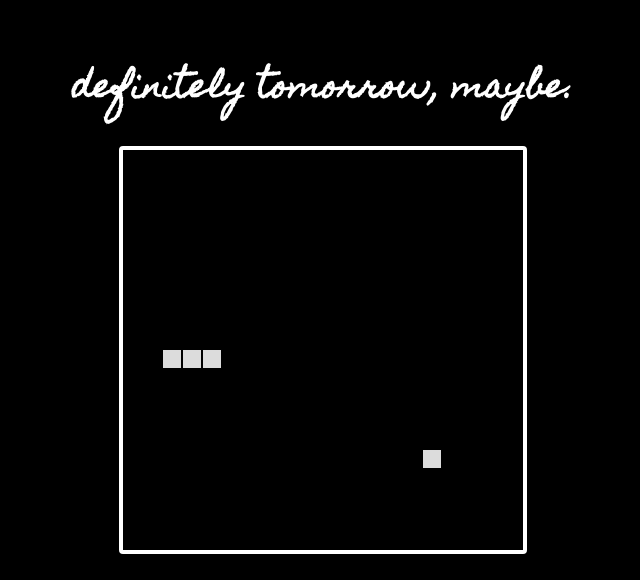
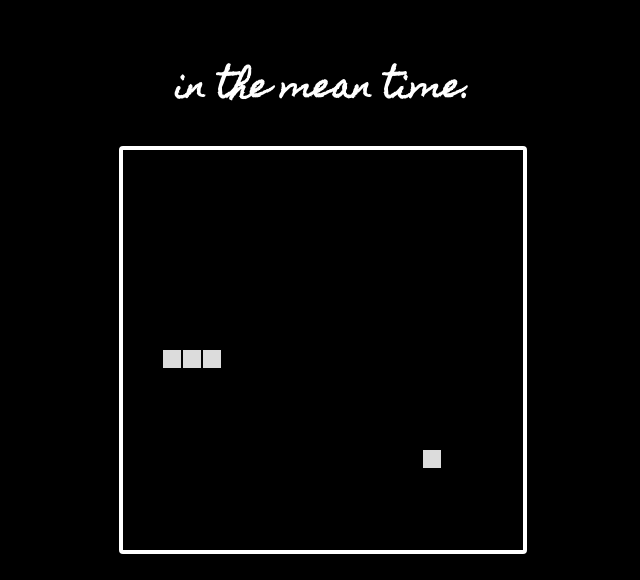
Before and after one commit to emweel/emweel.github.io, a plain HTML site: page index.html in a window 1280 px wide. Shown: the top 580 px of the page, without its empty margins (317-957 px from the left). Drawn offline with Linux system fonts and the light colour scheme.

Commit message:
change index

```diff
--- a/index.html
+++ b/index.html
@@ -7,7 +7,7 @@
 </head>
 <body>
     <div id="main">
-        <h1>definitely tomorrow, maybe.</h1>
+        <h1>in the mean time.</h1>
     </div>
     <div id="center">
         <canvas id="game-canvas" width="400" height="400"></canvas>
```
